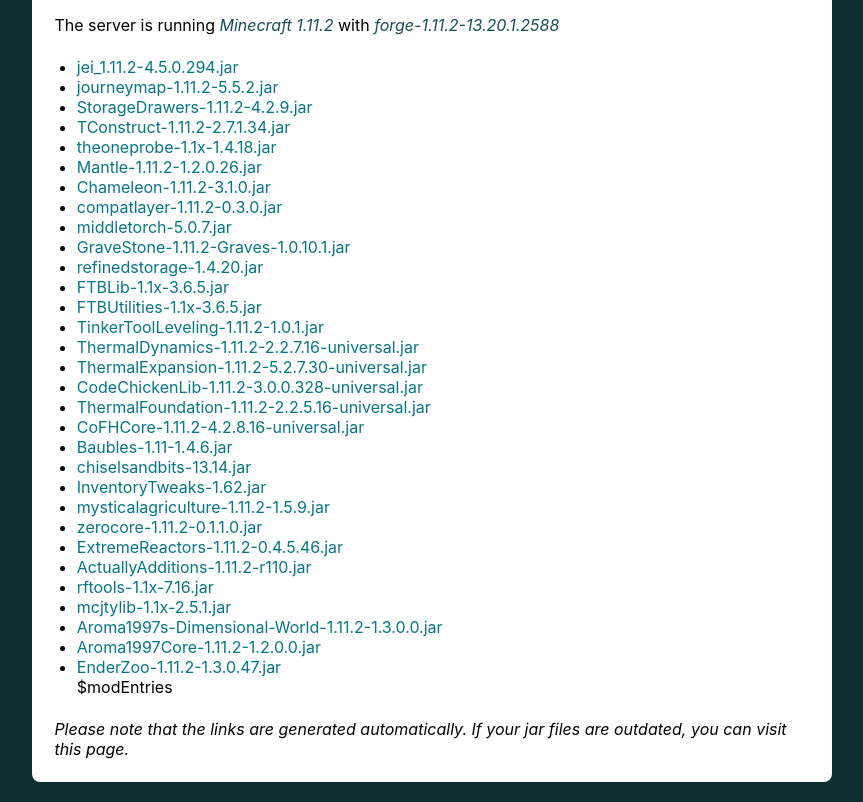
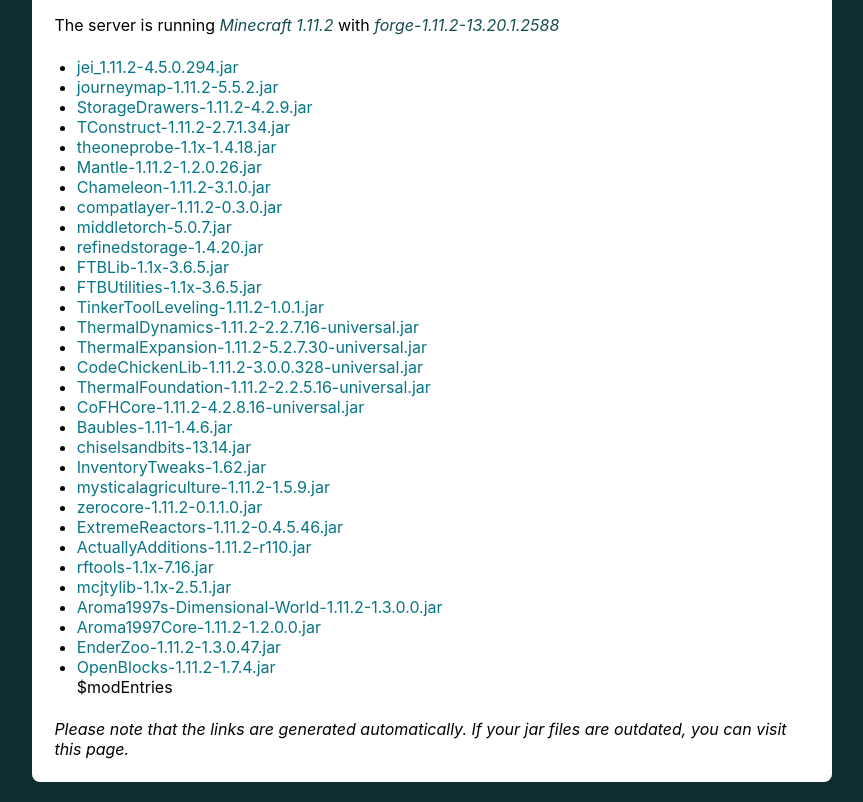
Before and after one commit to Moobien/enderio-testing-server, a PHP site: page / in a window 1280 px wide. Shown: the part 641-1443 px from the top of the page, without its empty margins (208-1071 px from the left). Run offline with PHP 8.4, Linux system fonts and the light colour scheme; data that the repository does not hold is empty; style sheets or scripts are compiled from the project's sources.

Commit message:
openblock, bye grave stone mod

```diff
--- a/html/index.php
+++ b/html/index.php
@@ -107,7 +107,6 @@ if($serverSock !== FALSE)
         <li><a href="https://minecraft.curseforge.com/projects/chameleon/files/2419176/download">Chameleon-1.11.2-3.1.0.jar</a></li>
         <li><a href="https://minecraft.curseforge.com/projects/compatlayer/files/2511880/download">compatlayer-1.11.2-0.3.0.jar</a></li>
         <li><a href="https://minecraft.curseforge.com/projects/the-middle-torch/files/2514321/download">middletorch-5.0.7.jar</a></li>
-	<li><a href="https://minecraft.curseforge.com/projects/gravestone-mod-graves/files/2458100/download">GraveStone-1.11.2-Graves-1.0.10.1.jar</a></li>
 	<li><a href="https://minecraft.curseforge.com/projects/refined-storage/files/2450975/download">refinedstorage-1.4.20.jar</a></li>
 	<li><a href="https://minecraft.curseforge.com/projects/ftblib/files/2422883/download">FTBLib-1.1x-3.6.5.jar</a></li>
 	<li><a href="https://minecraft.curseforge.com/projects/ftb-utilities/files/2422884/download">FTBUtilities-1.1x-3.6.5.jar</a></li>
@@ -131,6 +130,7 @@ if($serverSock !== FALSE)
 	<li><a href="https://minecraft.curseforge.com/projects/aroma1997s-dimensional-world/files/2412522/download">Aroma1997s-Dimensional-World-1.11.2-1.3.0.0.jar</a></li>
 	<li><a href="https://minecraft.curseforge.com/projects/aroma1997core/files/2412506/download">Aroma1997Core-1.11.2-1.2.0.0.jar</a></li>
 	<li><a href="https://minecraft.curseforge.com/projects/ender-zoo/files/2427513/download">EnderZoo-1.11.2-1.3.0.47.jar</a></li>
+	<li><a href="https://minecraft.curseforge.com/projects/openblocks/files/2514378/download">OpenBlocks-1.11.2-1.7.4.jar</a></li>
 
 
 	$modEntries
```
